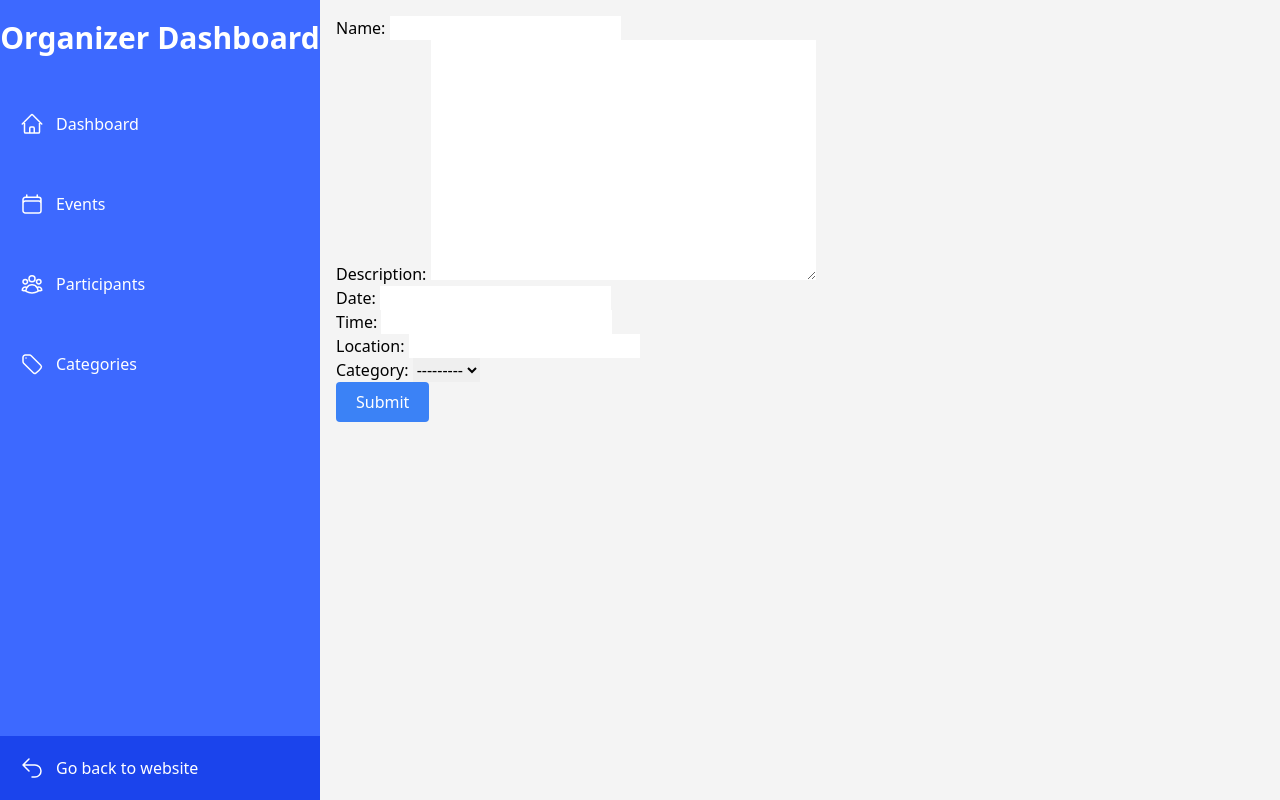
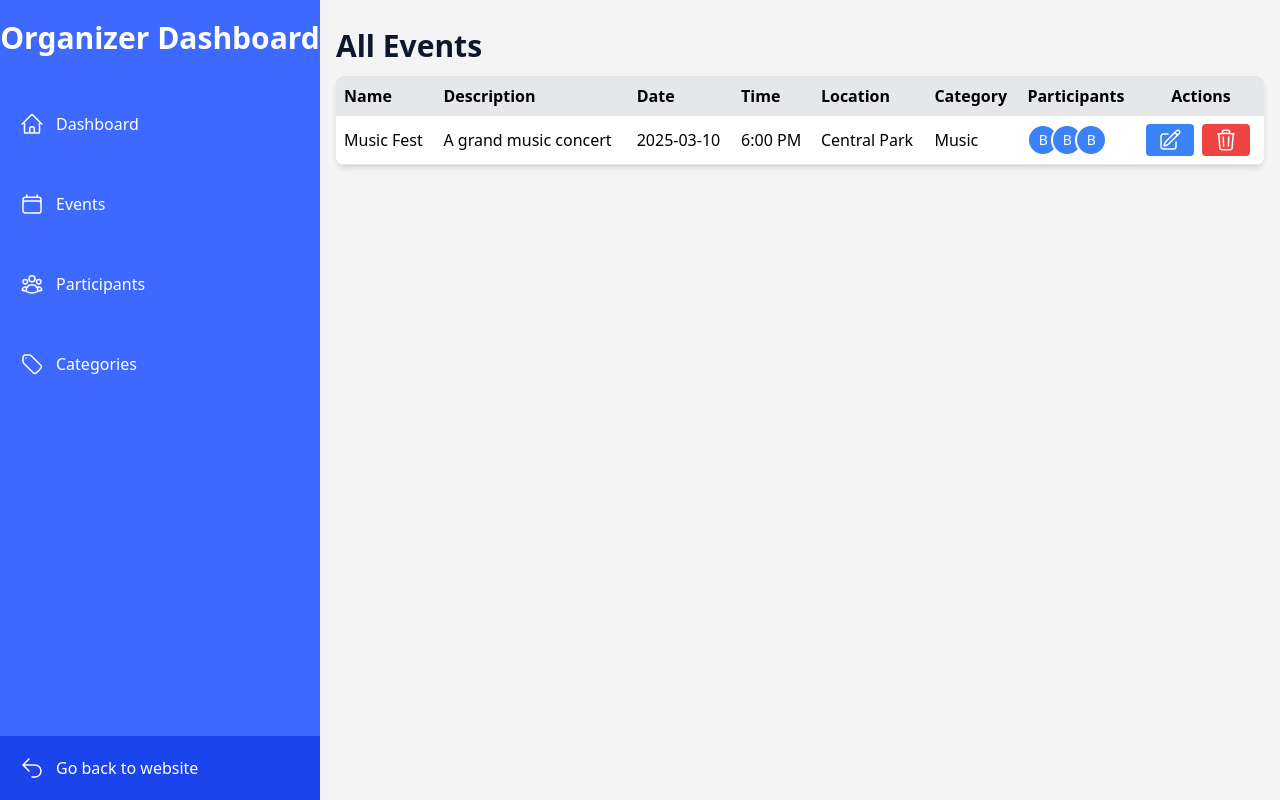
Before and after one commit to MohammadFahad1/Django-Assignment-1-Event-Management-System, a Django app: page /events in a window 1280 px wide. Run offline with Django 5.2, Linux system fonts and the light colour scheme; data that the repository does not hold is empty.

Commit message:
Event Page Table Created

```diff
--- a/events/forms.py
+++ b/events/forms.py
@@ -1,22 +1,66 @@
 from django import forms
 from events.models import *
 
-class CategoryModelForm(forms.ModelForm):
+class StyledFormMixin:
+    default_classes = "border-2 border-gray-500 p-2 my-2 w-full rounded-lg shadow-sm focus:border-rose-400"
+
+    def apply_styled_widgets(self):
+        for field_name, field in self.fields.items():
+            if isinstance(field.widget, forms.TextInput):
+                field.widget.attrs.update({
+                    'class': self.default_classes,
+                    'placeholder': f'Enter {field.label.lower()}',
+                    'rows': "5"
+                })
+            elif isinstance(field.widget, forms.Textarea):
+                field.widget.attrs.update({
+                    'class': self.default_classes,
+                    'placeholder': f'Enter {field.label.lower()}'
+                })
+            elif isinstance(field.widget, forms.SelectDateWidget):
+                field.widget.attrs.update({
+                    'class': 'border-2 border-gray-500 p-2 mb-2 rounded-lg shadow-sm focus:border-rose-400',
+                    'placeholder': f'Enter {field.label.lower()}'
+                })
+            elif isinstance(field.widget, forms.CheckboxSelectMultiple):
+                field.widget.attrs.update({
+                    'class': 'mb-2',
+                    'placeholder': f'Enter {field.label.lower()}'
+                })
+            else:
+                field.widget.attrs.update({
+                    'class': self.default_classes,
+                    'placeholder': f'Enter {field.label.lower()}'
+                })
+
+class CategoryModelForm(StyledFormMixin, forms.ModelForm):
     class Meta:
         model = Category
         fields = ['name', 'description']
 
+    def __init__(self, *arg, **kwarg):
+        super().__init__(*arg, **kwarg)
+        self.apply_styled_widgets()
 
-class EventModelForm(forms.ModelForm):
+
+class EventModelForm(StyledFormMixin, forms.ModelForm):
     class Meta:
         model = Event
         exclude = []
 
+    def __init__(self, *arg, **kwarg):
+        super().__init__(*arg, **kwarg)
+        self.apply_styled_widgets()
 
-class ParticipantModelForm(forms.ModelForm):
+
+class ParticipantModelForm(StyledFormMixin, forms.ModelForm):
     class Meta:
         model = Participant
         exclude = []
         widgets = {
             'event': forms.CheckboxSelectMultiple(attrs={'class': 'border-2 border-gray-500'})
         }
+
+    def __init__(self, *arg, **kwarg):
+        super().__init__(*arg, **kwarg)
+        self.apply_styled_widgets()
--- a/events/templates/category_form.html
+++ b/events/templates/category_form.html
@@ -5,6 +5,6 @@
 <form method="post">
     {% csrf_token %}
     {{form}}
-    <input type="submit" value="Submit">
+    <input type="submit" value="Submit" class="bg-blue-500 px-5 py-2 rounded text-white cursor-pointer">
 </form>
 {% endblock content %}
--- /dev/null
+++ b/events/templates/dashboard/events_table.html
@@ -0,0 +1,56 @@
+{% extends "dashboard/dashboard.html" %}
+
+{% block title %}Events List{% endblock title %}
+{% block content %}
+<h2 class="text-3xl font-bold text-slate-900 my-3">All Events</h2>
+<table class="min-w-full bg-white shadow-md rounded-lg overflow-hidden">
+    <thead class="bg-gray-200">
+        <tr>
+            <th class="p-2 text-left">Name</th>
+            <th class="p-2 text-left">Description</th>
+            <th class="p-2 text-left">Date</th>
+            <th class="p-2 text-left">Time</th>
+            <th class="p-2 text-left">Location</th>
+            <th class="p-2 text-left">Category</th>
+            <th class="p-2 text-left">Participants</th>
+            <th class="p-2 text-center">Actions</th>
+        </tr>
+    </thead>
+    <tbody>
+        <!-- Sample Row -->
+        <tr class="border-b hover:bg-gray-100">
+            <td class="p-2">Music Fest</td>
+            <td class="p-2">A grand music concert</td>
+            <td class="p-2">2025-03-10</td>
+            <td class="p-2">6:00 PM</td>
+            <td class="p-2">Central Park</td>
+            <td class="p-2">Music</td>
+            <td class="p-2 flex -space-x-2">
+                <div class="w-8 h-8 bg-blue-500 rounded-full text-white flex items-center justify-center text-sm border-2 border-white">
+                B
+                </div>
+                <div class="w-8 h-8 bg-blue-500 rounded-full text-white flex items-center justify-center text-sm border-2 border-white">
+                B
+                </div>
+                <div class="w-8 h-8 bg-blue-500 rounded-full text-white flex items-center justify-center text-sm border-2 border-white">
+                B
+                </div>
+            </td>
+            <td class="p-2">
+                <div class="flex gap-2">
+                    <button class="bg-blue-500 text-white px-3 py-1 rounded hover:bg-blue-600">
+                        <svg xmlns="http://www.w3.org/2000/svg" fill="none" viewBox="0 0 24 24" stroke-width="1.5" stroke="currentColor" class="size-6">
+                        <path stroke-linecap="round" stroke-linejoin="round" d="m16.862 4.487 1.687-1.688a1.875 1.875 0 1 1 2.652 2.652L10.582 16.07a4.5 4.5 0 0 1-1.897 1.13L6 18l.8-2.685a4.5 4.5 0 0 1 1.13-1.897l8.932-8.931Zm0 0L19.5 7.125M18 14v4.75A2.25 2.25 0 0 1 15.75 21H5.25A2.25 2.25 0 0 1 3 18.75V8.25A2.25 2.25 0 0 1 5.25 6H10" />
+                        </svg>
+                    </button>
+                    <button class="bg-red-500 text-white px-3 py-1 rounded hover:bg-red-600">
+                        <svg xmlns="http://www.w3.org/2000/svg" fill="none" viewBox="0 0 24 24" stroke-width="1.5" stroke="currentColor" class="size-6">
+                        <path stroke-linecap="round" stroke-linejoin="round" d="m14.74 9-.346 9m-4.788 0L9.26 9m9.968-3.21c.342.052.682.107 1.022.166m-1.022-.165L18.16 19.673a2.25 2.25 0 0 1-2.244 2.077H8.084a2.25 2.25 0 0 1-2.244-2.077L4.772 5.79m14.456 0a48.108 48.108 0 0 0-3.478-.397m-12 .562c.34-.059.68-.114 1.022-.165m0 0a48.11 48.11 0 0 1 3.478-.397m7.5 0v-.916c0-1.18-.91-2.164-2.09-2.201a51.964 51.964 0 0 0-3.32 0c-1.18.037-2.09 1.022-2.09 2.201v.916m7.5 0a48.667 48.667 0 0 0-7.5 0" />
+                        </svg>
+                    </button>
+                </div>
+            </td>
+        </tr>
+    </tbody>
+</table>
+{% endblock content %}
--- a/events/templates/participant_form.html
+++ b/events/templates/participant_form.html
@@ -5,6 +5,6 @@
 <form method="post">
     {% csrf_token %}
     {{form}}
-    <input type="submit" value="Submit" class="bg-rose-500 p-3 text-slate-100 rounded hover:bg-rose-400 cursor-pointer">
+    <input type="submit" value="Submit" class="bg-blue-500 px-5 py-2 rounded text-white cursor-pointer">
 </form>
 {% endblock content %}
--- a/events/views.py
+++ b/events/views.py
@@ -15,7 +15,7 @@ def events(request):
     event_form = EventModelForm()
 
     context = {"form": event_form}
-    return render(request, 'event_form.html', context)
+    return render(request, 'dashboard/events_table.html', context)
 
 def participants(request):
     participant_form = ParticipantModelForm()
--- a/static/css/output.css
+++ b/static/css/output.css
@@ -712,6 +712,10 @@ video {
   margin-top: 0.75rem;
 }
 
+.mb-3 {
+  margin-bottom: 0.75rem;
+}
+
 .block {
   display: block;
 }
@@ -754,6 +758,10 @@ video {
   height: 10rem;
 }
 
+.h-8 {
+  height: 2rem;
+}
+
 .min-h-screen {
   min-height: 100vh;
 }
@@ -774,8 +782,16 @@ video {
   width: 100%;
 }
 
+.w-8 {
+  width: 2rem;
+}
+
 .min-w-64 {
   min-width: 16rem;
+}
+
+.min-w-full {
+  min-width: 100%;
 }
 
 .max-w-5xl {
@@ -804,6 +820,10 @@ video {
 
 .grid-cols-1 {
   grid-template-columns: repeat(1, minmax(0, 1fr));
+}
+
+.grid-cols-2 {
+  grid-template-columns: repeat(2, minmax(0, 1fr));
 }
 
 .flex-row {
@@ -868,6 +888,22 @@ video {
   margin-bottom: calc(1rem * var(--tw-space-y-reverse));
 }
 
+.space-x-2 > :not([hidden]) ~ :not([hidden]) {
+  --tw-space-x-reverse: 0;
+  margin-right: calc(0.5rem * var(--tw-space-x-reverse));
+  margin-left: calc(0.5rem * calc(1 - var(--tw-space-x-reverse)));
+}
+
+.-space-x-2 > :not([hidden]) ~ :not([hidden]) {
+  --tw-space-x-reverse: 0;
+  margin-right: calc(-0.5rem * var(--tw-space-x-reverse));
+  margin-left: calc(-0.5rem * calc(1 - var(--tw-space-x-reverse)));
+}
+
+.overflow-hidden {
+  overflow: hidden;
+}
+
 .scroll-smooth {
   scroll-behavior: smooth;
 }
@@ -904,6 +940,10 @@ video {
   border-inline-start-width: 4px;
 }
 
+.border-b {
+  border-bottom-width: 1px;
+}
+
 .border-\[\#FA00D5\] {
   --tw-border-opacity: 1;
   border-color: rgb(250 0 213 / var(--tw-border-opacity, 1));
@@ -927,6 +967,11 @@ video {
 .border-yellow-500 {
   --tw-border-opacity: 1;
   border-color: rgb(234 179 8 / var(--tw-border-opacity, 1));
+}
+
+.border-white {
+  --tw-border-opacity: 1;
+  border-color: rgb(255 255 255 / var(--tw-border-opacity, 1));
 }
 
 .bg-\[\#1B44EC\] {
@@ -993,6 +1038,16 @@ video {
   background-color: rgb(234 179 8 / var(--tw-bg-opacity, 1));
 }
 
+.bg-gray-200 {
+  --tw-bg-opacity: 1;
+  background-color: rgb(229 231 235 / var(--tw-bg-opacity, 1));
+}
+
+.bg-red-500 {
+  --tw-bg-opacity: 1;
+  background-color: rgb(239 68 68 / var(--tw-bg-opacity, 1));
+}
+
 .p-1 {
   padding: 0.25rem;
 }
@@ -1055,6 +1110,16 @@ video {
   padding-bottom: 1.5rem;
 }
 
+.px-3 {
+  padding-left: 0.75rem;
+  padding-right: 0.75rem;
+}
+
+.py-1 {
+  padding-top: 0.25rem;
+  padding-bottom: 0.25rem;
+}
+
 .pb-5 {
   padding-bottom: 1.25rem;
 }
@@ -1069,6 +1134,10 @@ video {
 
 .pt-5 {
   padding-top: 1.25rem;
+}
+
+.text-left {
+  text-align: left;
 }
 
 .text-center {
@@ -1189,6 +1258,11 @@ video {
   color: rgb(255 255 255 / var(--tw-text-opacity, 1));
 }
 
+.text-slate-900 {
+  --tw-text-opacity: 1;
+  color: rgb(15 23 42 / var(--tw-text-opacity, 1));
+}
+
 .shadow-lg {
   --tw-shadow: 0 10px 15px -3px rgb(0 0 0 / 0.1), 0 4px 6px -4px rgb(0 0 0 / 0.1);
   --tw-shadow-colored: 0 10px 15px -3px var(--tw-shadow-color), 0 4px 6px -4px var(--tw-shadow-color);
@@ -1254,6 +1328,21 @@ video {
 .hover\:bg-rose-400:hover {
   --tw-bg-opacity: 1;
   background-color: rgb(251 113 133 / var(--tw-bg-opacity, 1));
+}
+
+.hover\:bg-blue-600:hover {
+  --tw-bg-opacity: 1;
+  background-color: rgb(37 99 235 / var(--tw-bg-opacity, 1));
+}
+
+.hover\:bg-gray-100:hover {
+  --tw-bg-opacity: 1;
+  background-color: rgb(243 244 246 / var(--tw-bg-opacity, 1));
+}
+
+.hover\:bg-red-600:hover {
+  --tw-bg-opacity: 1;
+  background-color: rgb(220 38 38 / var(--tw-bg-opacity, 1));
 }
 
 .hover\:font-bold:hover {
```
